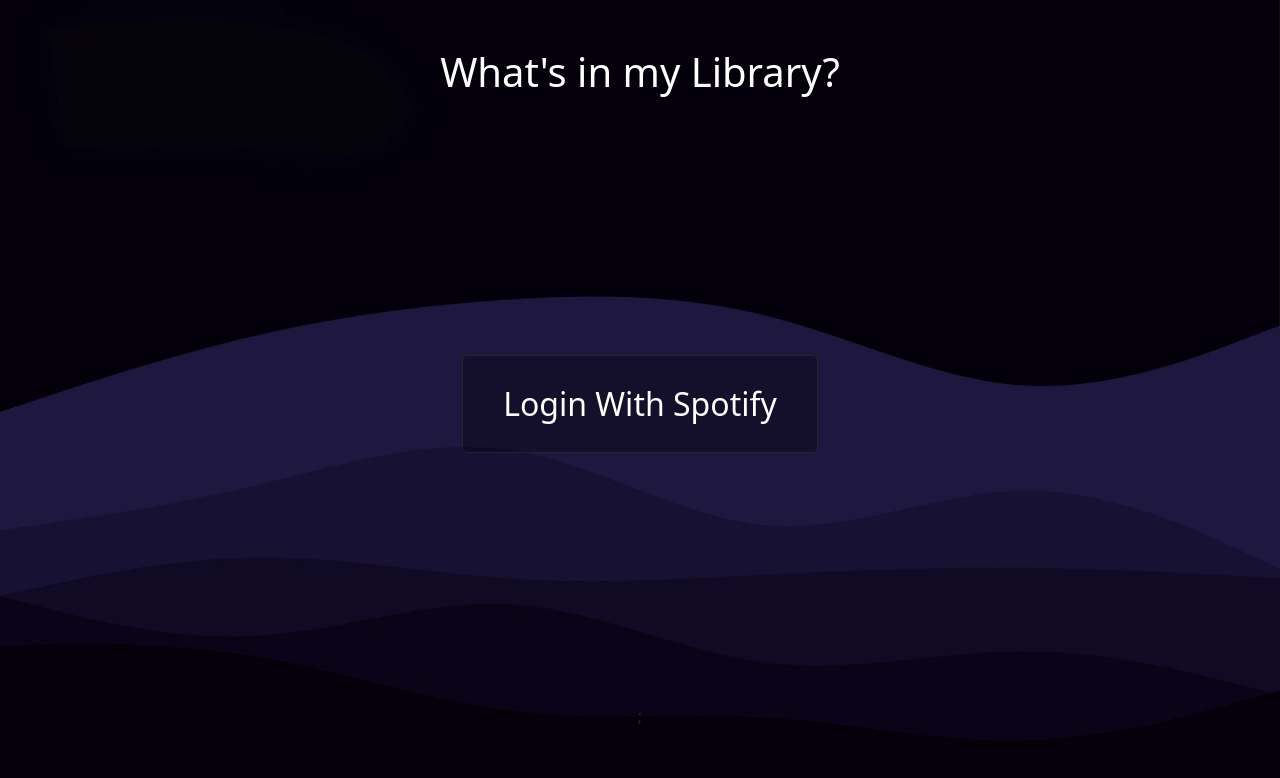
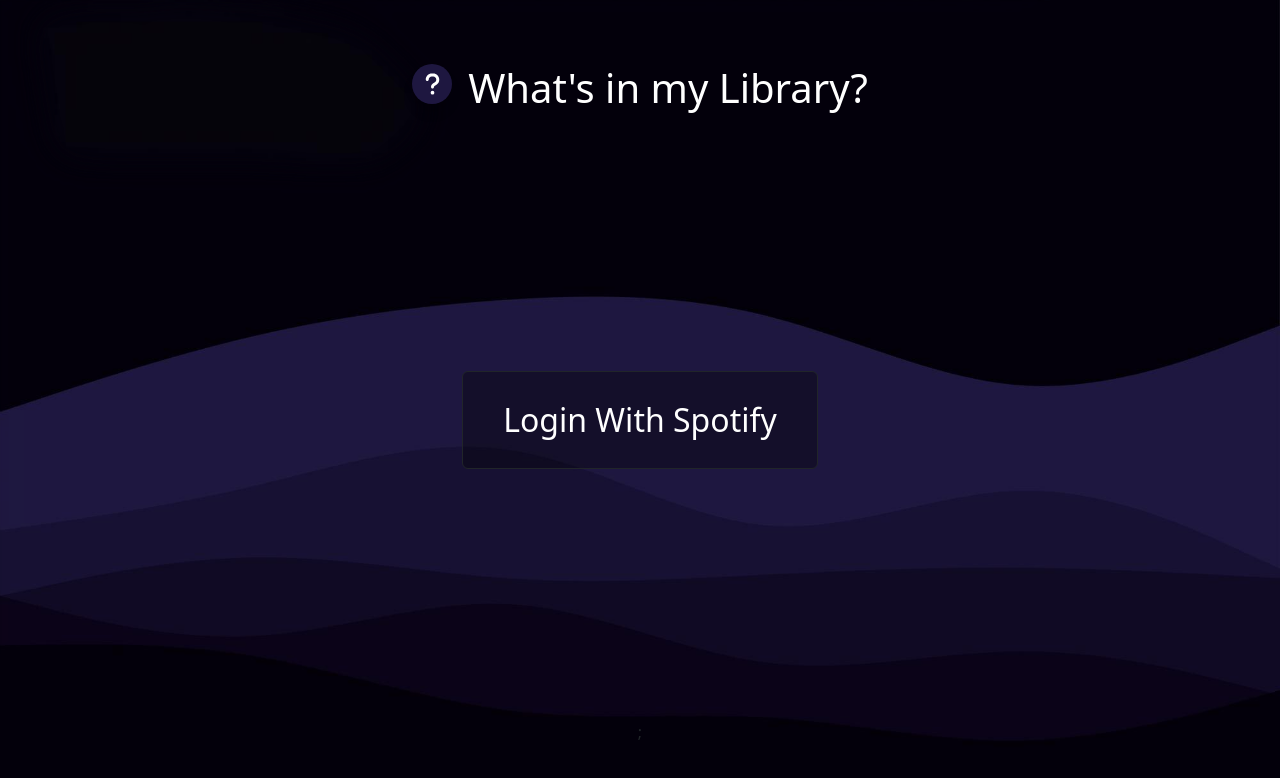
Before and after one commit to jhachey718/whats-in-my-library, a React (Create React App) app: page / in a window 1280 px wide. Shown: the top 778 px of the page. Built offline with nearby package versions, Linux system fonts and the light colour scheme.

Commit message:
Added button and modal for rules to be contained in.

```diff
--- a/src/App.js
+++ b/src/App.js
@@ -1,6 +1,7 @@
 import "bootstrap/dist/css/bootstrap.min.css";
 import Dashboard from "./components/Dashboard";
 import LoginButton from "./components/LoginButton";
+import Rules from "./components/Rules";
 import { getHashParams } from "./util/auth";
 import { Container } from "react-bootstrap";
 import { useState, useEffect, useRef } from "react";
@@ -98,9 +99,15 @@ function App() {
         width: "100vw",
       }}
     >
-      <h1 className="text-center text-white" style={{ marginTop: "3rem" }}>
-        What's in my Library?
-      </h1>
+      <div
+        className="d-inline-flex gap-3 justify-content-center align-items-center"
+        style={{ marginTop: "3rem" }}
+      >
+        <Rules />
+        <h1 className="text-center text-white" style={{ marginTop: "1rem" }}>
+          What's in my Library?
+        </h1>
+      </div>
       {params && !isPremium && (
         <h2
           className="text-white text-center position-absolute start-50 translate-middle"
--- /dev/null
+++ b/src/components/Rules.css
@@ -0,0 +1,86 @@
+.rules-button {
+    width: 40px;
+    height: 40px;
+    border-radius: 50%;
+    border: none;
+    background-color: #1e1740;
+    display: flex;
+    align-items: center;
+    justify-content: center;
+    cursor: pointer;
+    box-shadow: 0px 10px 10px rgba(0, 0, 0, 0.151);
+    position: relative;
+  }
+  .rules-button svg {
+    height: 1.5em;
+    fill: white;
+  }
+  .rules-button:hover svg {
+    animation: jello-vertical 0.7s both;
+  }
+  @keyframes jello-vertical {
+    0% {
+      transform: scale3d(1, 1, 1);
+    }
+    30% {
+      transform: scale3d(0.75, 1.25, 1);
+    }
+    40% {
+      transform: scale3d(1.25, 0.75, 1);
+    }
+    50% {
+      transform: scale3d(0.85, 1.15, 1);
+    }
+    65% {
+      transform: scale3d(1.05, 0.95, 1);
+    }
+    75% {
+      transform: scale3d(0.95, 1.05, 1);
+    }
+    100% {
+      transform: scale3d(1, 1, 1);
+    }
+  }
+
+  .tooltip {
+    position: absolute;
+    top: -20px;
+    opacity: 0;
+    background-color: #1e1740;
+    color: white;
+    padding: 5px 10px;
+    border-radius: 5px;
+    display: flex;
+    align-items: center;
+    justify-content: center;
+    transition-duration: 0.2s;
+    pointer-events: none;
+    letter-spacing: 0.5px;
+  }
+
+  .tooltip::before {
+    position: absolute;
+    content: "";
+    width: 10px;
+    height: 10px;
+    background-color: #1e1740;
+    background-size: 1000%;
+    background-position: center;
+    transform: rotate(45deg);
+    bottom: -15%;
+    transition-duration: 0.3s;
+  }
+
+  .rules-button:hover .tooltip {
+    top: -40px;
+    opacity: 1;
+    transition-duration: 0.3s;
+  }
+
+  .custom-modal .modal-content {
+    background-color: rgb(40, 40, 40);
+  }
+
+  .custom-modal .modal-header {
+    color: white;
+  }
--- /dev/null
+++ b/src/components/Rules.js
@@ -0,0 +1,37 @@
+import React, { useState } from "react";
+import { Modal, Button } from "react-bootstrap";
+import "./Rules.css";
+
+function Rules() {
+  const [showModal, setShowModal] = useState(false);
+
+  const handleClose = () => setShowModal(false);
+  const handleShow = () => setShowModal(true);
+
+  return (
+    <>
+      <button className="rules-button" onClick={handleShow}>
+        <svg xmlns="http://www.w3.org/2000/svg" viewBox="0 0 320 512">
+          <path d="M80 160c0-35.3 28.7-64 64-64h32c35.3 0 64 28.7 64 64v3.6c0 21.8-11.1 42.1-29.4 53.8l-42.2 27.1c-25.2 16.2-40.4 44.1-40.4 74V320c0 17.7 14.3 32 32 32s32-14.3 32-32v-1.4c0-8.2 4.2-15.8 11-20.2l42.2-27.1c36.6-23.6 58.8-64.1 58.8-107.7V160c0-70.7-57.3-128-128-128H144C73.3 32 16 89.3 16 160c0 17.7 14.3 32 32 32s32-14.3 32-32zm80 320a40 40 0 1 0 0-80 40 40 0 1 0 0 80z"></path>
+        </svg>
+        <span className="tooltip">Rules</span>
+      </button>
+
+      <Modal show={showModal} onHide={handleClose} className="custom-modal">
+        <Modal.Header closeButton>
+          <Modal.Title>Rules</Modal.Title>
+        </Modal.Header>
+        <Modal.Body>
+          <p className="text-white">Placeholder</p>
+        </Modal.Body>
+        <Modal.Footer>
+          <Button variant="secondary" onClick={handleClose}>
+            Close
+          </Button>
+        </Modal.Footer>
+      </Modal>
+    </>
+  );
+}
+
+export default Rules;
```
